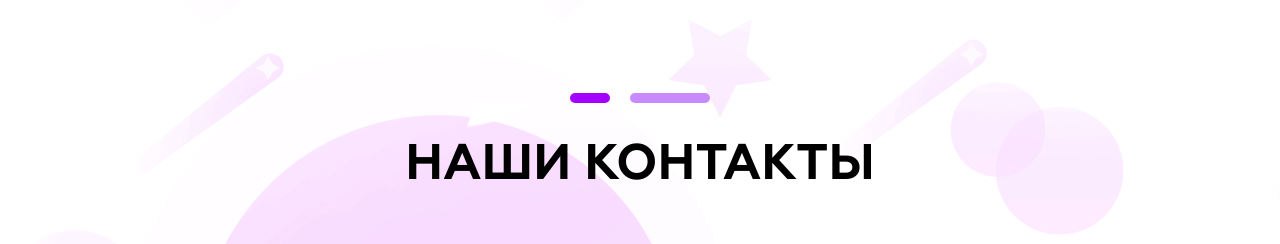
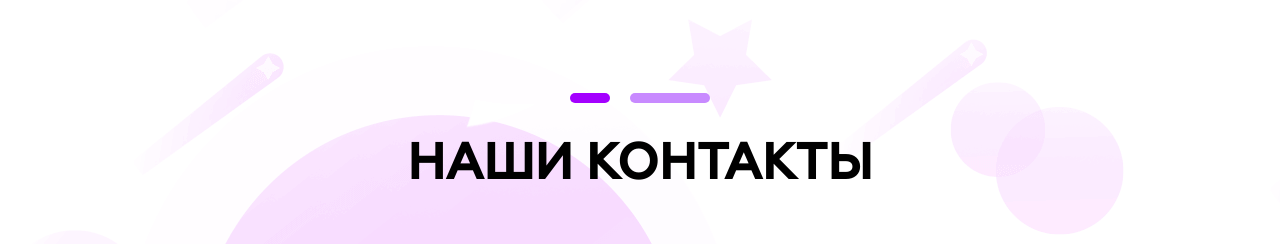
Before and after one commit to anenkoihor/anenkoihor.github.io, a plain HTML site: page index.html in a window 1280 px wide. Shown: the part 10300-10544 px from the top of the page. Drawn offline with nearby package versions, Linux system fonts and the light colour scheme; files whose address does not match are found by name.

Commit message:
Update style.css

```diff
--- a/css/style.css
+++ b/css/style.css
@@ -12,7 +12,7 @@
   font-style: normal;
 }
 @font-face {
-  font-family: 'Geometria-Bold';
+  font-family: 'Geometria';
   src: url('../geometria/Geometria-Bold.eot');
   src: url('../geometria/Geometria-Bold.eot?#iefix') format('embedded-opentype'),
   url('../geometria/Geometria-Bold.svg#Geometria-Bold') format('svg'),
@@ -24,7 +24,7 @@
 }
 
 @font-face {
-  font-family: 'Geometria-ExtraBold';
+  font-family: 'Geometria';
   src: url('../geometria/Geometria-ExtraBold.eot');
   src: url('../geometria/Geometria-ExtraBold.eot?#iefix') format('embedded-opentype'),
   url('../geometria/Geometria-ExtraBold.svg#Geometria-ExtraBold') format('svg'),
@@ -35,7 +35,7 @@
   font-style: normal;
 }
 @font-face {
-  font-family: 'Geometria-Light';
+  font-family: 'Geometria';
   src: url('../geometria/Geometria-Light.eot');
   src: url('../geometria/Geometria-Light.eot?#iefix') format('embedded-opentype'),
   url('../geometria/Geometria-Light.svg#Geometria-Light') format('svg'),
@@ -47,7 +47,7 @@
 }
 
 @font-face {
-  font-family: 'Geometria-Medium';
+  font-family: 'Geometria';
   src: url('../geometria/Geometria-Medium.eot');
   src: url('../geometria/Geometria-Medium.eot?#iefix') format('embedded-opentype'),
   url('../geometria/Geometria-Medium.svg#Geometria-Medium') format('svg'),
@@ -1134,7 +1134,7 @@ form {
   background: #c88aff;
 }
 .contacts h1 {
-  font-family: 'Geometria-Bold';
+  font-family: 'Geometria';
   font-weight: bold;
   font-style: normal;
   font-size: 50px;
```
